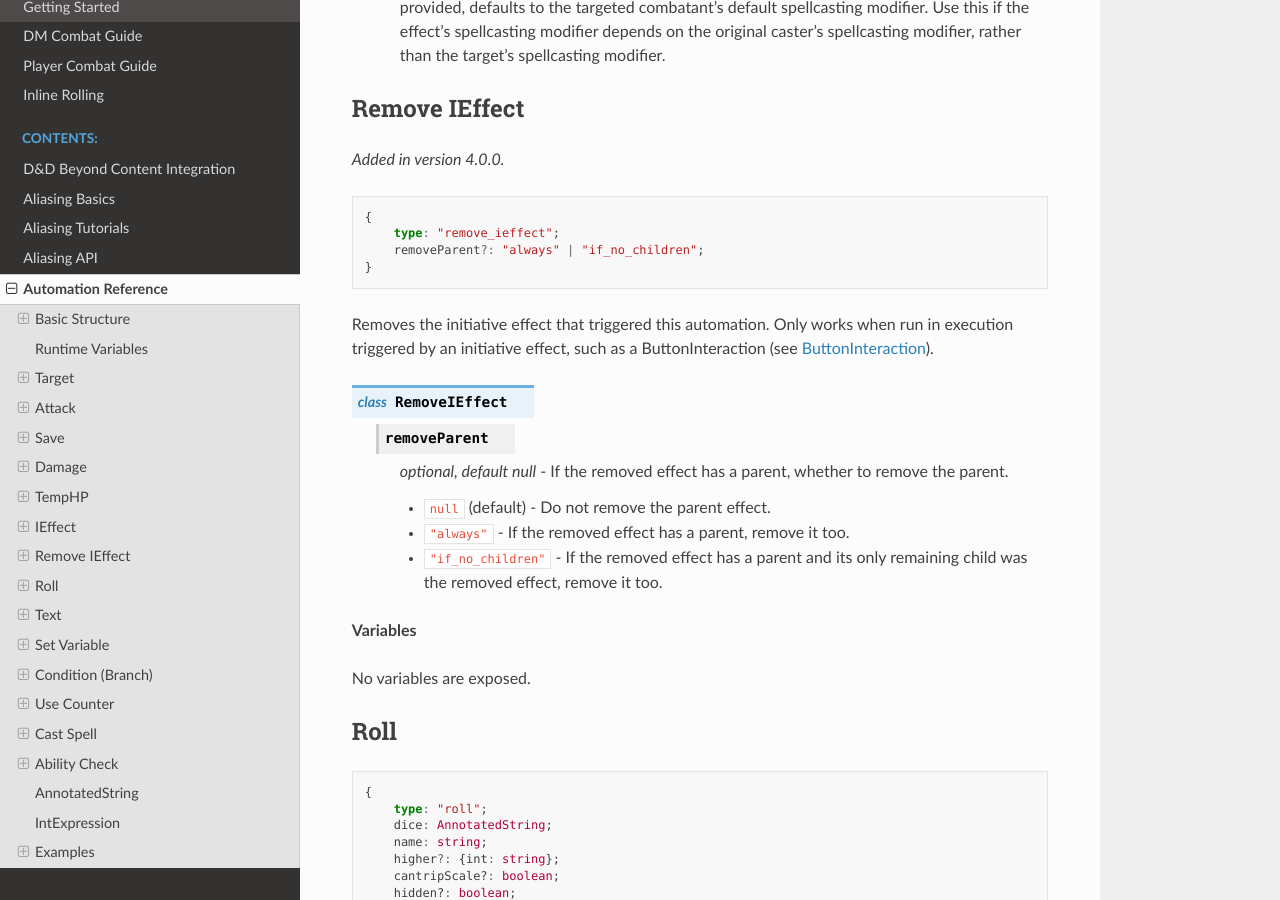
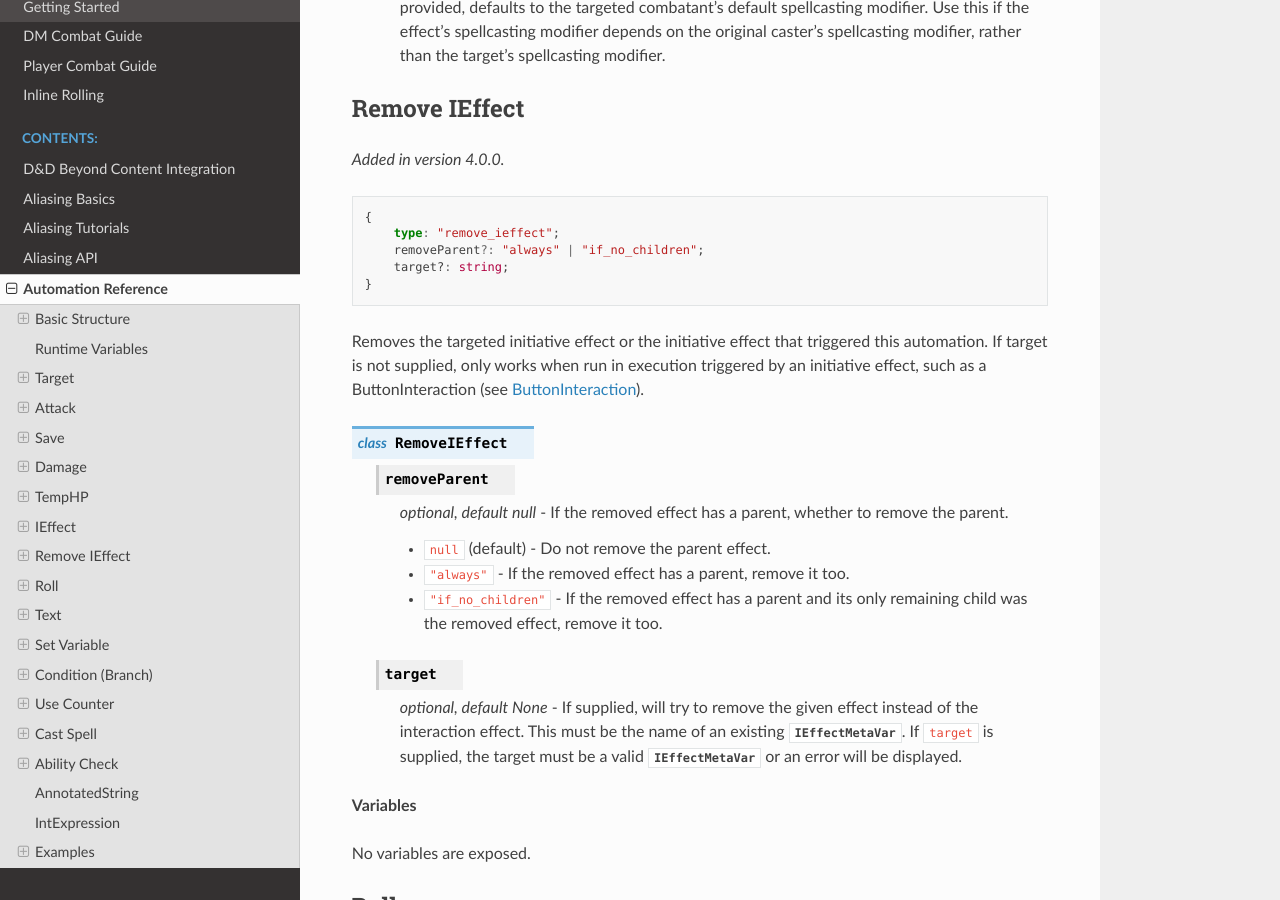
Before and after one commit to avrae/avrae, a Sphinx documentation site: the page built from docs/automation_ref.rst, in a window 1280 px wide and 900 px high, scrolled down 13067 px. Built offline with Sphinx 7.4.7 and the Read the Docs theme 2.0.0, drawn with Linux system fonts in a browser that asks for light colours.

```diff
--- a/docs/automation_ref.rst
+++ b/docs/automation_ref.rst
@@ -619,10 +619,11 @@ Remove IEffect
     {
         type: "remove_ieffect";
         removeParent?: "always" | "if_no_children";
+        target?: string;
     }
 
-Removes the initiative effect that triggered this automation.
-Only works when run in execution triggered by an initiative effect, such as a ButtonInteraction
+Removes the targeted initiative effect or the initiative effect that triggered this automation.
+If target is not supplied, only works when run in execution triggered by an initiative effect, such as a ButtonInteraction
 (see :ref:`buttoninteraction`).
 
 .. class:: RemoveIEffect
@@ -635,6 +636,12 @@ Only works when run in execution triggered by an initiative effect, such as a Bu
         - ``"always"`` - If the removed effect has a parent, remove it too.
         - ``"if_no_children"`` - If the removed effect has a parent and its only remaining child was the removed effect,
           remove it too.
+
+    .. attribute:: target
+
+        *optional, default None* - If supplied, will try to remove the given effect instead of the interaction effect. This must be the
+        name of an existing :class:`IEffectMetaVar`. If ``target`` is supplied, the target must be a valid :class:`IEffectMetaVar` or
+        an error will be displayed.
 
 **Variables**
 
```
Also changed, not shown: 1 other file.
